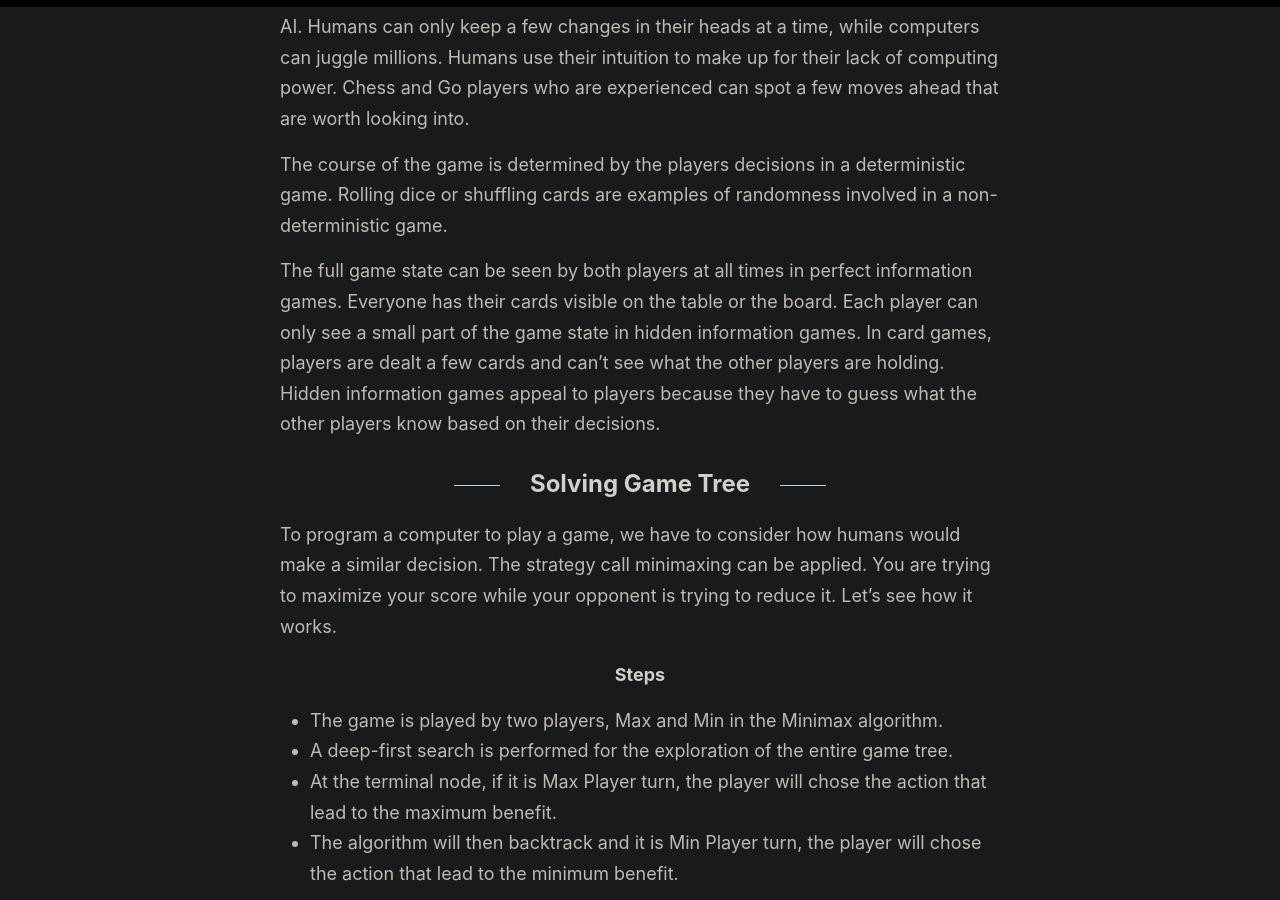
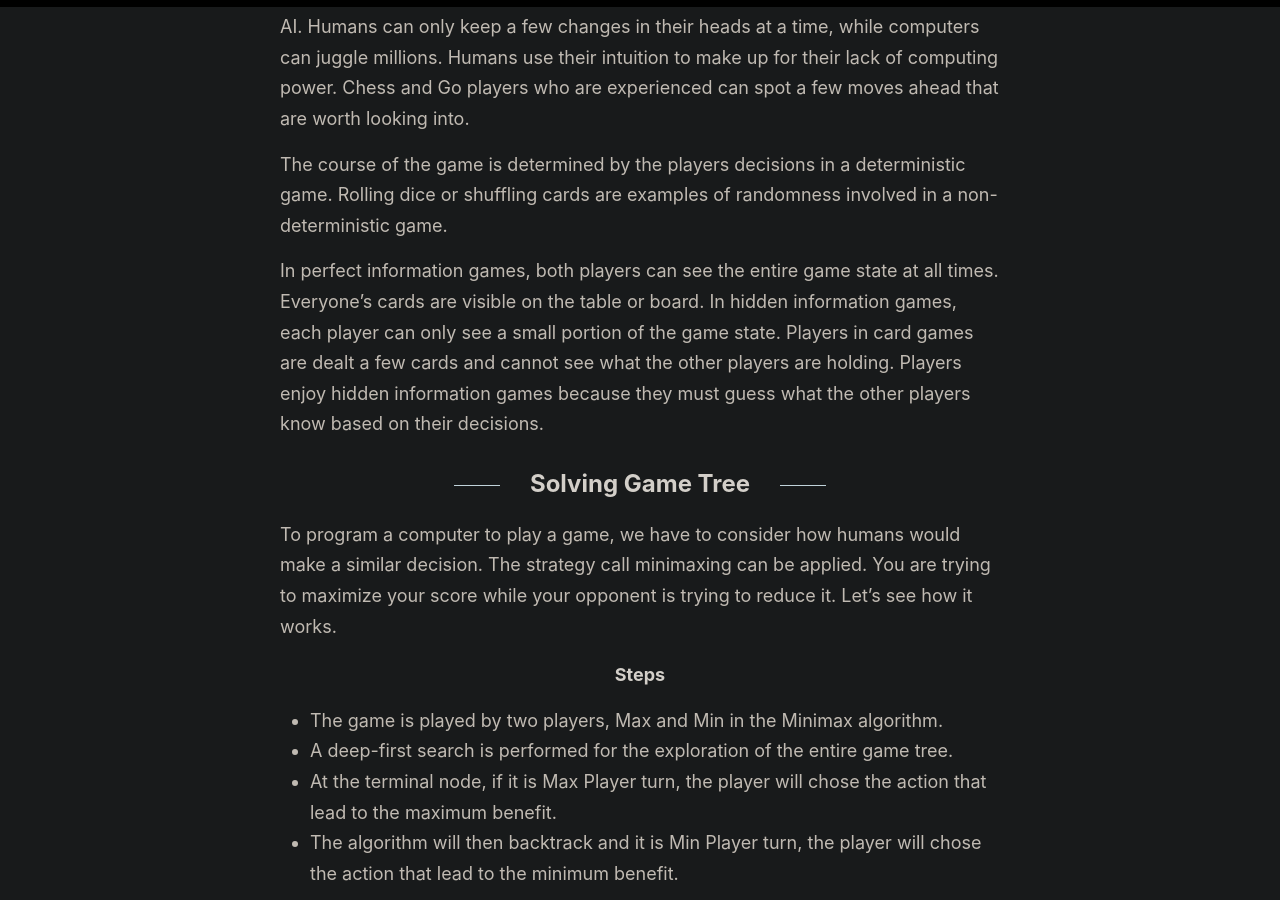
Before and after one commit to mr-chew/mr-chew.github.io, a Jekyll site: the page built from index.html, in a window 1280 px wide and 900 px high, scrolled down 794 px. Built offline with Jekyll 4.4.1, drawn with Linux system fonts in a browser that asks for light colours; the list of posts is cut into pages by our own code.

Commit message:
rephrase sentence for clarity

```diff
--- a/_posts/2022-8-29-game-tree.md
+++ b/_posts/2022-8-29-game-tree.md
@@ -20,7 +20,7 @@
 
 The course of the game is determined by the players decisions in a deterministic game. Rolling dice or shuffling cards are examples of randomness involved in a non-deterministic game.
 
-The full game state can be seen by both players at all times in perfect information games. Everyone has their cards visible on the table or the board. Each player can only see a small part of the game state in hidden information games. In card games, players are dealt a few cards and can't see what the other players are holding. Hidden information games appeal to players because they have to guess what the other players know based on their decisions.
+In perfect information games, both players can see the entire game state at all times. Everyone's cards are visible on the table or board. In hidden information games, each player can only see a small portion of the game state. Players in card games are dealt a few cards and cannot see what the other players are holding. Players enjoy hidden information games because they must guess what the other players know based on their decisions.
 
 ## Solving Game Tree
 
```
